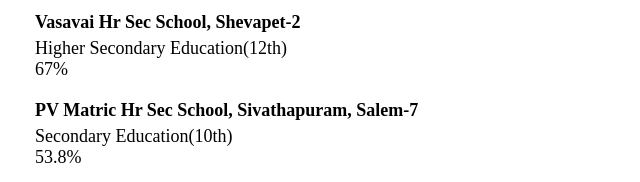
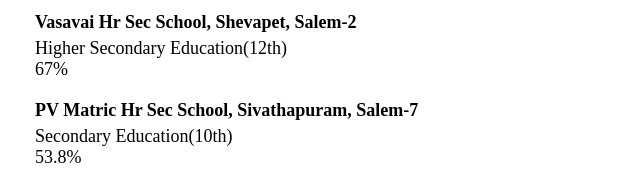
Before and after one commit to jeeva269/myresumehtml, a plain HTML site: page index.html in a window 1280 px wide. Shown: the part 1160-1342 px from the top of the page, 396-1036 px from the left. Drawn offline with Linux system fonts and the light colour scheme.

Commit message:
education_changed

```diff
--- a/index.html
+++ b/index.html
@@ -156,7 +156,7 @@
 
                 <div class="right-site-con">
                     <div class="des">
-                        <div class="des-title">Vasavai Hr Sec School, Shevapet-2</div>
+                        <div class="des-title">Vasavai Hr Sec School, Shevapet, Salem-2</div>
                         Higher Secondary Education(12th) <br> 67%
                     </div>
                 </div>
```
